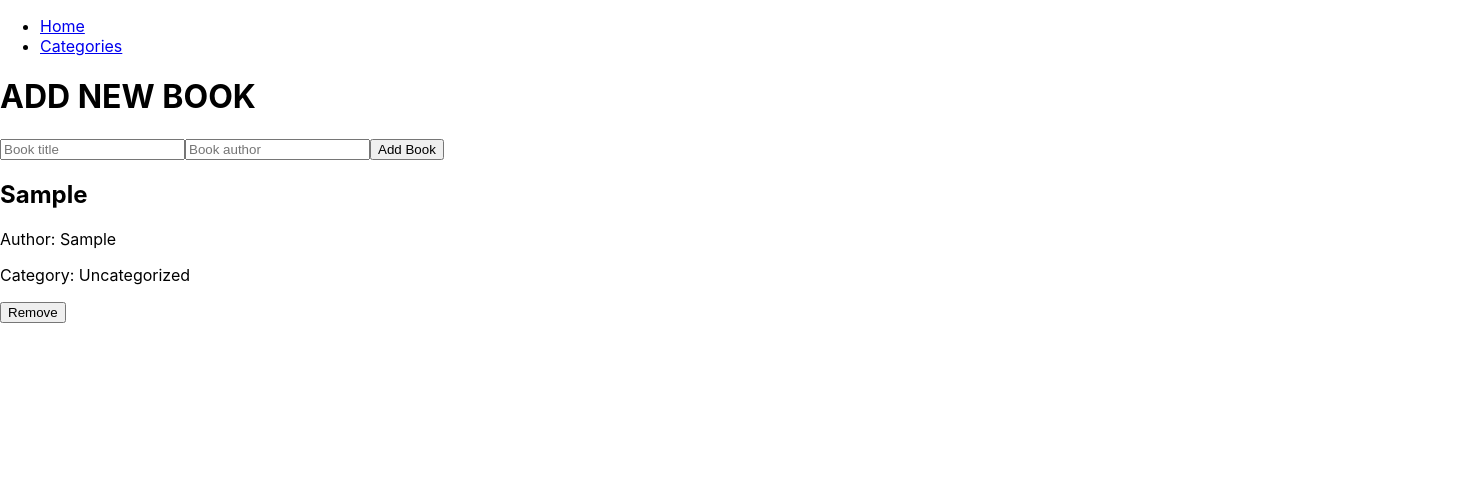
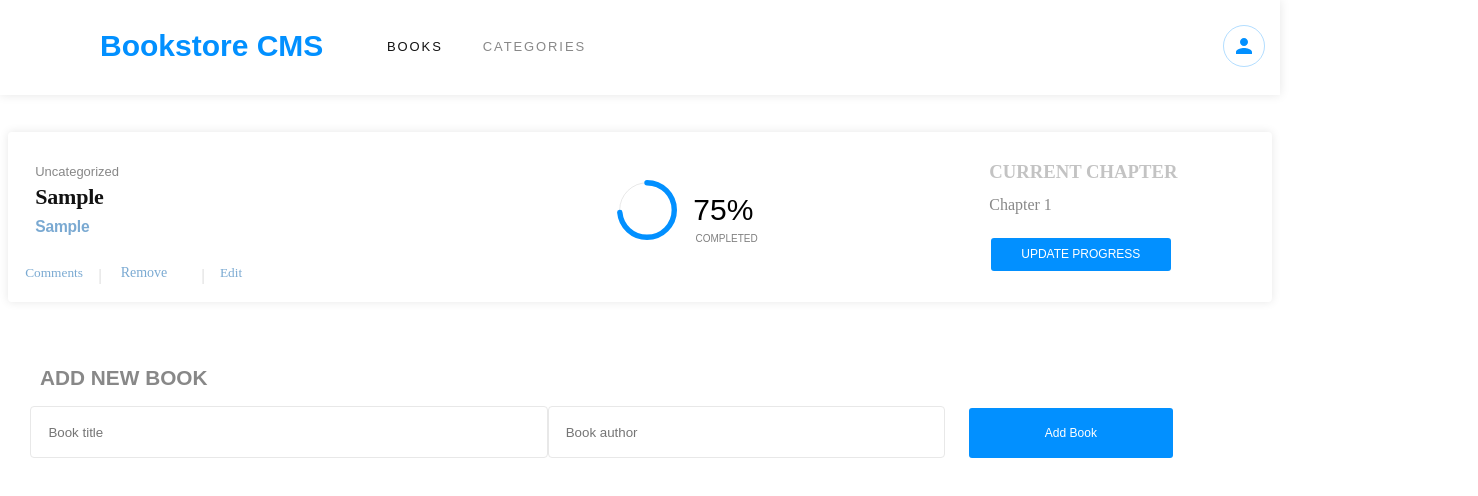
Before and after one commit to bohaz/book-list, a React (Create React App) app: page / in a window 1280 px wide. Both pictures are taken after typing "Sample", "Sample" into the empty fields and a click on the button "Add Book". Shown: the top 496 px of the page, 1478 px wide, since content can reach past the window. Built offline with nearby package versions, Linux system fonts and the light colour scheme; no server answers.

Commit message:
Add styling

```diff
--- a/package.json
+++ b/package.json
@@ -3,12 +3,17 @@
   "version": "0.1.0",
   "private": true,
   "dependencies": {
+    "@emotion/react": "^11.11.1",
+    "@emotion/styled": "^11.11.0",
+    "@mui/icons-material": "^5.14.1",
+    "@mui/material": "^5.14.2",
     "@reduxjs/toolkit": "^1.9.5",
     "@testing-library/jest-dom": "^5.17.0",
     "@testing-library/react": "^13.4.0",
     "@testing-library/user-event": "^13.5.0",
     "axios": "^1.4.0",
     "prop-types": "^15.8.1",
+    "rc-progress": "^3.4.2",
     "react": "^18.2.0",
     "react-dom": "^18.2.0",
     "react-redux": "^8.1.1",
--- a/src/App.js
+++ b/src/App.js
@@ -1,22 +1,31 @@
 import React from 'react';
+import PersonIcon from '@mui/icons-material/Person';
 import {
   BrowserRouter, Routes, Route, Link,
 } from 'react-router-dom';
 import HomePage from './components/bookPages/HomePage';
 import CategoriesPage from './components/bookPages/CategoriesPage';
+import './styles.css';
 
 function App() {
   return (
     <BrowserRouter>
-      <nav>
+      <nav className="navbar-container">
+        <div className="navbar-content">
+          <h1 className="title-nav">Bookstore CMS</h1>
           <ul>
             <li>
-            <Link to="/">Home</Link>
+              <Link className="books" to="/">BOOKS</Link>
             </li>
             <li>
-            <Link to="/categories">Categories</Link>
+              <Link className="categories" to="/categories">CATEGORIES</Link>
             </li>
           </ul>
+          <div className="navbar-icon">
+            <PersonIcon />
+          </div>
+        </div>
+
       </nav>
 
       <Routes>
--- a/src/components/Book.js
+++ b/src/components/Book.js
@@ -1,5 +1,6 @@
 import React from 'react';
 import PropTypes from 'prop-types';
+import { Circle } from 'rc-progress';
 
 const Book = ({ book, onDelete }) => {
   const handleDeleteBook = () => {
@@ -7,19 +8,39 @@ const Book = ({ book, onDelete }) => {
   };
 
   return (
-    <div>
-      <h2>{book.title}</h2>
-      <p>
-        Author:
-        {' '}
-        {book.author}
-      </p>
-      <p>
-        Category:
+    <div className="book-card">
+      <p className="book-category-label">
         {' '}
         {book.category}
       </p>
-      <button type="button" onClick={handleDeleteBook}>Remove</button>
+      <h2 className="book-title-label">{book.title}</h2>
+      <div className="book-content">
+        <div className="book-left-section">
+          <p className="book-author-label">
+            {' '}
+            {book.author}
+          </p>
+          <div className="book-actions">
+            <button className="comments-button" type="button">Comments</button>
+            <span> | </span>
+            <button className="delete-button" type="button" onClick={handleDeleteBook}>Remove</button>
+            <span> | </span>
+            <button className="edit-button" type="button">Edit</button>
+          </div>
+        </div>
+        <div className="book-progress">
+          <div className="progress-bar-container">
+            <Circle percent="75" strokeWidth="9" strokeColor="#0290ff" className="progress-bar" />
+            <p className="current-porcentage-number">75%</p>
+            <p className="current-completed">COMPLETED</p>
+          </div>
+          <div className="current-chapter-container">
+            <h3 className="current-chapter">CURRENT CHAPTER</h3>
+            <p className="current-chapter-number">Chapter 1</p>
+            <button className="progress-button" type="button">UPDATE PROGRESS</button>
+          </div>
+        </div>
+      </div>
     </div>
   );
 };
--- a/src/components/BookForm.js
+++ b/src/components/BookForm.js
@@ -15,21 +15,25 @@ const BookForm = ({ onAdd }) => {
   };
 
   return (
+    <div className="form-content">
       <form onSubmit={handleSubmit}>
         <input
+          className="form-input-title"
           type="text"
           placeholder="Book title"
           value={title}
           onChange={(e) => setTitle(e.target.value)}
         />
         <input
+          className="form-input-author"
           type="text"
           placeholder="Book author"
           value={author}
           onChange={(e) => setAuthor(e.target.value)}
         />
-      <button type="submit">Add Book</button>
+        <button className="form-submit-button" type="submit">Add Book</button>
       </form>
+    </div>
   );
 };
 
--- a/src/components/BookList.js
+++ b/src/components/BookList.js
@@ -1,4 +1,3 @@
-// BookList.js
 import React, { useState, useEffect } from 'react';
 import { useSelector, useDispatch } from 'react-redux';
 import Book from './Book';
@@ -25,7 +24,7 @@ const BookList = () => {
   };
 
   return (
-    <div>
+    <div className="books-list-container">
       {bookList.map((book) => (
         <Book
           key={book.item_id}
--- a/src/components/bookPages/HomePage.js
+++ b/src/components/bookPages/HomePage.js
@@ -39,15 +39,17 @@ const HomePage = () => {
   };
 
   return (
-    <div>
-      <h1>ADD NEW BOOK</h1>
-      {}
-      <BookForm onAdd={handleAddBook} />
+    <div className="disp-book">
       <div>
         {books.map((book) => (
           <Book key={book.item_id} book={book} onDelete={() => handleDeleteBook(book.item_id)} />
         ))}
       </div>
+      <h1 className="form-title">ADD NEW BOOK</h1>
+      {}
+
+      <BookForm onAdd={handleAddBook} />
+
     </div>
   );
 };
--- /dev/null
+++ b/src/styles.css
@@ -0,0 +1,347 @@
+* {
+  margin: 0;
+  padding: 0;
+}
+
+body {
+  font-family: 'Montserrat', sans-serif;
+}
+
+.books {
+  width: 3.688rem;
+  height: 1rem;
+  font-size: 0.813rem;
+  text-decoration: none;
+  font-weight: normal;
+  font-stretch: normal;
+  font-style: normal;
+  line-height: normal;
+  letter-spacing: 1.9px;
+  color: #121212;
+  transition: color 0.3s ease;
+}
+
+.books:hover {
+  color: #0290ff;
+}
+
+.categories {
+  width: 6.563rem;
+  height: 1rem;
+  opacity: 0.5;
+  text-decoration: none;
+  font-size: 0.813rem;
+  font-weight: normal;
+  font-stretch: normal;
+  font-style: normal;
+  line-height: normal;
+  letter-spacing: 1.9px;
+  color: #121212;
+}
+
+.navbar-container {
+  display: flex;
+  align-items: flex-start;
+  height: 5.938rem;
+  padding: 1.438rem 0 1.688rem 6.25rem;
+  background-color: var(--white-two);
+  box-sizing: border-box;
+}
+
+.navbar-content {
+  width: 100%;
+  display: flex;
+  align-items: center;
+}
+
+.navbar-icon {
+  display: flex;
+  align-items: flex-end;
+  color: #0290ff;
+  margin-left: 54%;
+}
+
+.navbar-icon .MuiSvgIcon-root {
+  border: 0.5px solid rgba(2, 144, 255, 0.3);
+  border-radius: 100%;
+  padding: 8px;
+}
+
+.title-nav {
+  width: 15rem;
+  height: 2.313rem;
+  margin: 0.375rem 2.938rem 0.125rem 0;
+  font-size: 1.875rem;
+  font-weight: bold;
+  font-stretch: normal;
+  font-style: normal;
+  line-height: normal;
+  letter-spacing: normal;
+  color: #0290ff;
+}
+
+nav ul {
+  display: flex;
+  list-style-type: none;
+  gap: 40px;
+  letter-spacing: 1.9px;
+}
+
+.disp-book {
+  display: flex;
+  flex-direction: column;
+  gap: 1rem;
+  align-items: center;
+}
+
+form {
+  width: 100%;
+}
+
+.form-content {
+  display: flex;
+  justify-content: space-between;
+  align-items: center;
+  width: 94%;
+}
+
+.form-title {
+  font-size: 1.3rem;
+  font-weight: bold;
+  margin-left: 4rem;
+  text-align: left;
+  color: #888;
+  width: 100%;
+  padding-left: 1rem;
+  margin-top: 3rem;
+}
+
+.form-input-title {
+  flex: 1;
+  height: 1.513rem;
+  width: 40%;
+  padding: 0.813rem 1.063rem;
+  border-radius: 4px;
+  border: solid 1px #e8e8e8;
+  background-color: #fff;
+  text-align: left;
+  margin-left: -0.5rem;
+}
+
+.form-input-author {
+  flex: 1;
+  height: 1.513rem;
+  width: 30%;
+  padding: 0.813rem 1.063rem;
+  border-radius: 4px;
+  border: solid 1px #e8e8e8;
+  background-color: #fff;
+  margin-right: 1.5rem;
+}
+
+.form-submit-button {
+  flex: 1;
+  height: 3.113rem;
+  width: 17%;
+  padding: 0.801rem 4.375rem;
+  border-radius: 3px;
+  background-color: #0290ff;
+  border: none;
+  color: white;
+  font-size: 0.75rem;
+}
+
+.book-card {
+  display: flex;
+  flex-direction: column;
+  width: 90%;
+  height: 10.625rem;
+  margin: 2.313rem auto 0;
+  padding: 2rem 9.188rem 1.625rem 1.688rem;
+  border-radius: 4px;
+  border: solid 1px var(--white-three);
+  background-color: var(--white-two);
+  box-sizing: border-box;
+}
+
+.book-category-label {
+  font-size: small;
+  font-family: 'Montserrat-Bold', sans-serif;
+  margin-top: -0.01rem;
+  color: #121212;
+  opacity: 50%;
+  margin-bottom: 0.5rem;
+}
+
+.book-content {
+  display: flex;
+  justify-content: space-between;
+}
+
+.book-left-section {
+  display: flex;
+  flex-direction: column;
+  justify-content: space-between;
+}
+
+.book-actions {
+  display: flex;
+  align-self: flex-start;
+  justify-content: space-between;
+  margin-top: -8px;
+  margin-left: -10px;
+  margin-right: 90px;
+}
+
+.book-progress {
+  display: flex;
+  align-items: center;
+  height: 10rem;
+  width: 50rem;
+  flex-direction: column;
+  margin: -6.9rem 0 15rem 0;
+}
+
+.book-title-label {
+  @import url('https://fonts.googleapis.com/css2?family=Montserrat:wght@700&family=Roboto+Slab:wght@700&display=swap');
+
+  width: 12.313rem;
+  height: 1.813rem;
+  margin: -0.188rem 20.188rem 0 0;
+  margin-bottom: 1.9rem;
+  font-family: 'Roboto Slab 700', serif !important;
+  font-size: 1.375rem;
+  font-weight: bold;
+  font-stretch: normal;
+  font-style: normal;
+  line-height: normal;
+  letter-spacing: -0.2px;
+  color: #121212;
+}
+
+.book-author-label {
+  width: 6.688rem;
+  height: 1.813rem;
+  margin: -1.388rem 20.188rem 0 0;
+  margin-bottom: 1rem;
+  font-family: 'RobotoSlab-light', sans-serif;
+  font-size: 0.975rem;
+  font-weight: bold;
+  font-stretch: normal;
+  font-style: normal;
+  line-height: normal;
+  letter-spacing: -0.2px;
+  color: #4386bf;
+  opacity: 70%;
+}
+
+.delete-button {
+  width: 3.375rem;
+  height: 1.188rem;
+  margin: 0.188rem 0.938rem 0.125rem 0;
+  font-family: 'Roboto Slab', serif !important;
+  font-size: 0.875rem;
+  font-weight: 300;
+  border: none;
+  background-color: transparent;
+  transition: color 0.3s;
+}
+
+.delete-button,
+.comments-button,
+.edit-button {
+  margin-bottom: 500px;
+  font-family: 'Roboto Slab', serif !important;
+  border: none;
+  background-color: transparent;
+  color: #4386bf;
+  opacity: 70%;
+  margin-top: 0.5rem;
+}
+
+.delete-button:hover {
+  color: #000;
+}
+
+.navbar-container,
+.book-card {
+  box-shadow: 0 0 10px rgba(0, 0, 0, 0.1);
+}
+
+span {
+  width: 0.125rem;
+  height: 1.5rem;
+  margin: 0.75rem 1.063rem 0 0.938rem;
+  border: solid 1px var(--white-three);
+  color: #888;
+  opacity: 23%;
+}
+
+.current-chapter {
+  opacity: 0.5;
+  font-family: 'Roboto Slab', serif !important;
+  letter-spacing: normal;
+}
+
+.current-chapter-number {
+  opacity: 100%;
+  font-family: 'Roboto Slab 700', serif !important;
+  position: relative;
+  bottom: -9%;
+  color: #121212;
+}
+
+.current-chapter,
+.current-chapter-number {
+  text-align: left;
+  color: #888;
+  margin: 0;
+  flex: 2;
+}
+
+.progress-button {
+  flex: 3;
+  background-color: #0290ff;
+  border: none;
+  color: white;
+  height: 2.063rem;
+  width: 50%;
+  border-radius: 3px;
+  font-size: 0.75rem;
+  text-align: center;
+  margin: 2.3rem 19.2rem 2.6rem 0.1rem;
+}
+
+.progress-bar-container {
+  display: flex;
+  flex: 1;
+  align-items: center;
+  justify-content: left;
+  position: relative;
+  width: 50px;
+  height: 50px;
+  margin: 3rem 35.8rem 3.37rem  7.9rem;
+}
+
+.progress-bar {
+  width: 60px;
+  height: 60px;
+}
+
+.current-porcentage-number {
+  transform: translate(-50%, -50%);
+  font-size: 30px;
+  margin: 0.1rem -20.2rem -2rem 2.9rem;
+}
+
+.current-chapter-container {
+  text-align: center;
+  margin: -8.5rem 12rem -1.4rem 50rem;
+  width: 45%;
+}
+
+.current-completed {
+  font-size: 10px;
+  margin: 0.1rem -10.2rem -3.4rem 14.7rem;
+  opacity: 50%;
+}
```
Also changed, not shown: 2 other files (tests, documents, lock files or other folders). Lines whose indentation alone changed are shown as unchanged.
